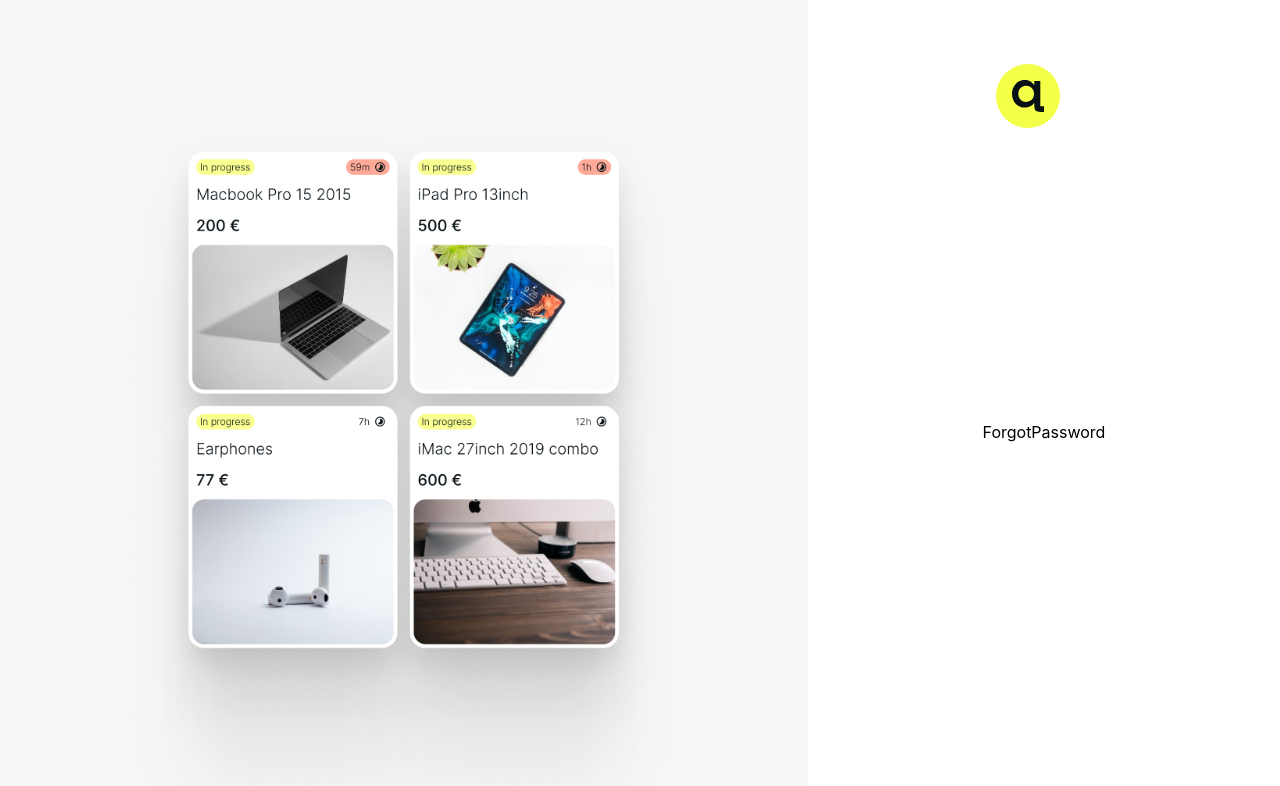
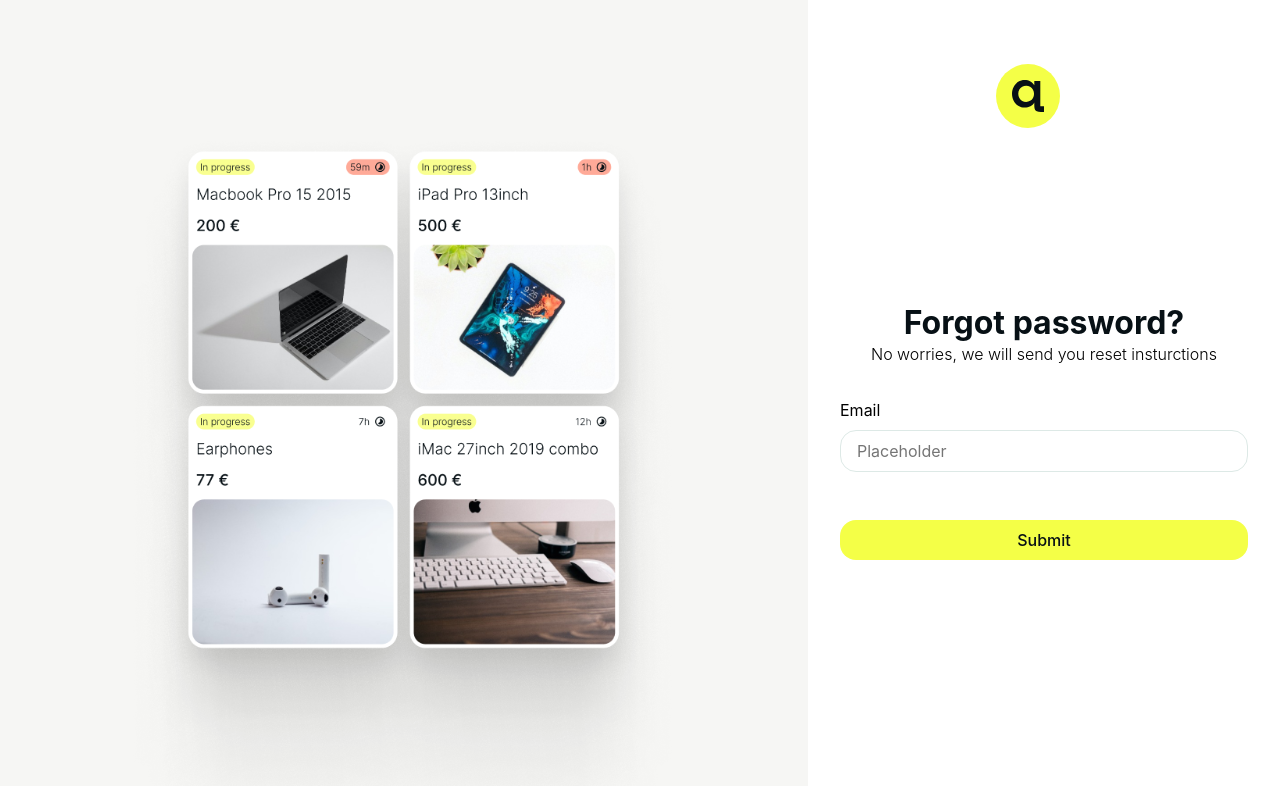
Before and after one commit to loBoda0/auctionbay-frontend, a React (Vite) app: page /forgot-password in a window 1280 px wide. Shown: the top 786 px of the page. Built offline with nearby package versions, Linux system fonts and the light colour scheme.

Commit message:
forgot password form

```diff
--- a/src/hooks/useAddEditAuction.ts
+++ b/src/hooks/useAddEditAuction.ts
@@ -39,7 +39,6 @@
       title: '',
       description: '',
       end_date: '',
-      starting_price: 1,
       ...defaultValues
     },
     mode: 'onSubmit',
--- a/src/index.scss
+++ b/src/index.scss
@@ -161,3 +161,7 @@
   text-align: center;
   margin-bottom: 4rem;
 }
+
+.mb-2 {
+  margin-bottom: 2rem;
+}
--- a/src/pages/ForgotPassword.tsx
+++ b/src/pages/ForgotPassword.tsx
@@ -1,10 +1,44 @@
-import React from 'react'
+import React, { useState } from 'react'
 import AuthLayout from '../layouts/AuthLayout'
 
 const ForgotPassword: React.FC = () => {
+  const [email, setEmail] = useState('')
+
+  const handleSubmit = async(e: React.FormEvent) => {
+    e.preventDefault()
+
+    // TOTO: Handle reset password
+    console.log(email)
+  }
   return (
     <AuthLayout>
-      <div>ForgotPassword</div>
+
+      <form onSubmit={handleSubmit}>
+        <div className="auth-title mb-2">
+          <h1>Forgot password?</h1>
+          <p>No worries, we will send you reset insturctions</p>
+        </div>
+        <div className="inputs">
+          <div className="input-wrapper">
+            <label htmlFor="email" className='input-label'>Email</label>
+            <div className="input">
+              <input
+                id="email"
+                type="email"
+                placeholder="Placeholder"
+                value={email}
+                onChange={(e) => setEmail(e.target.value)}
+                />
+            </div>
+          </div>
+        <button
+          type="submit"
+          value="Submit"
+          className="button primary">
+          Submit
+        </button>
+        </div>
+      </form>
     </AuthLayout>
   )
 }
```
